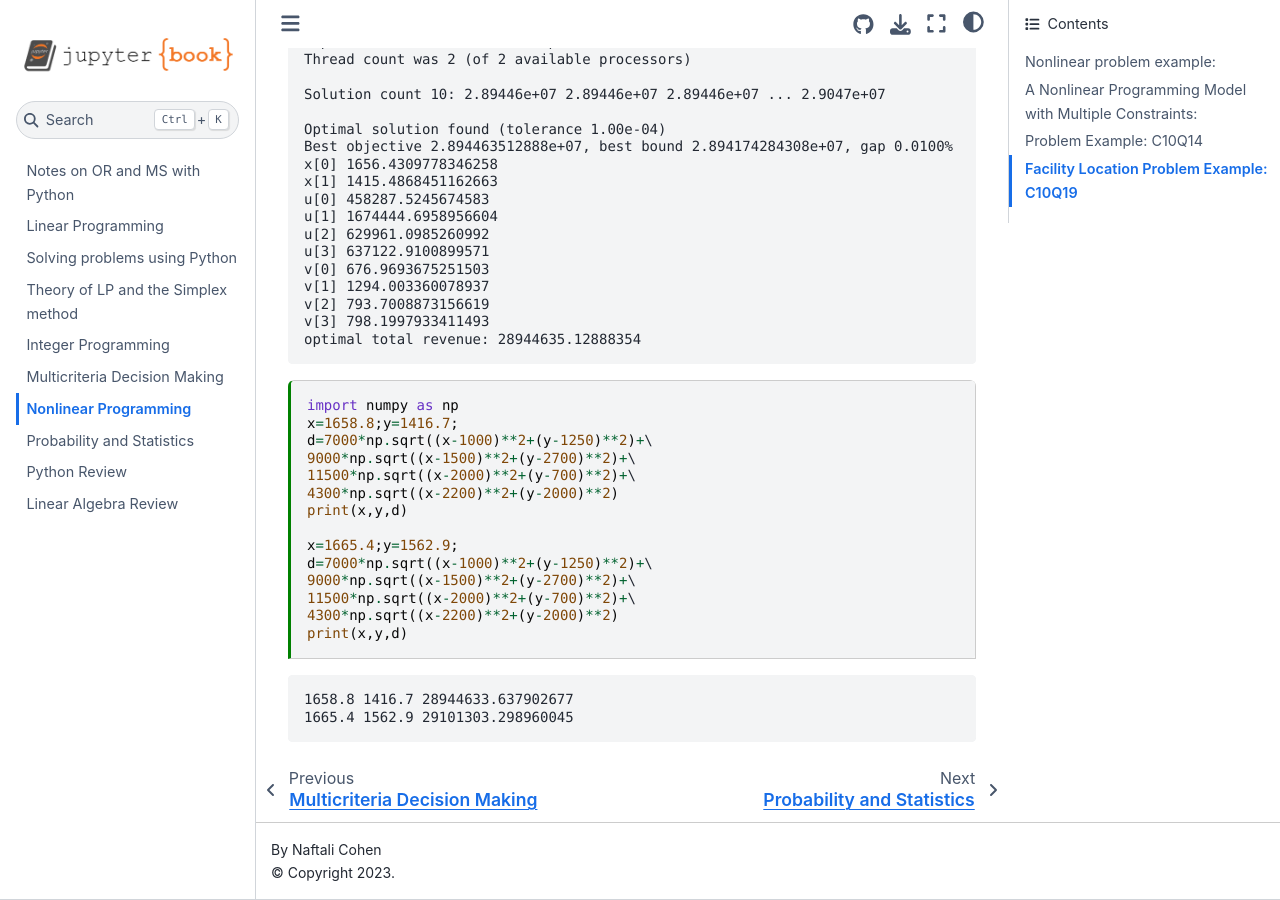
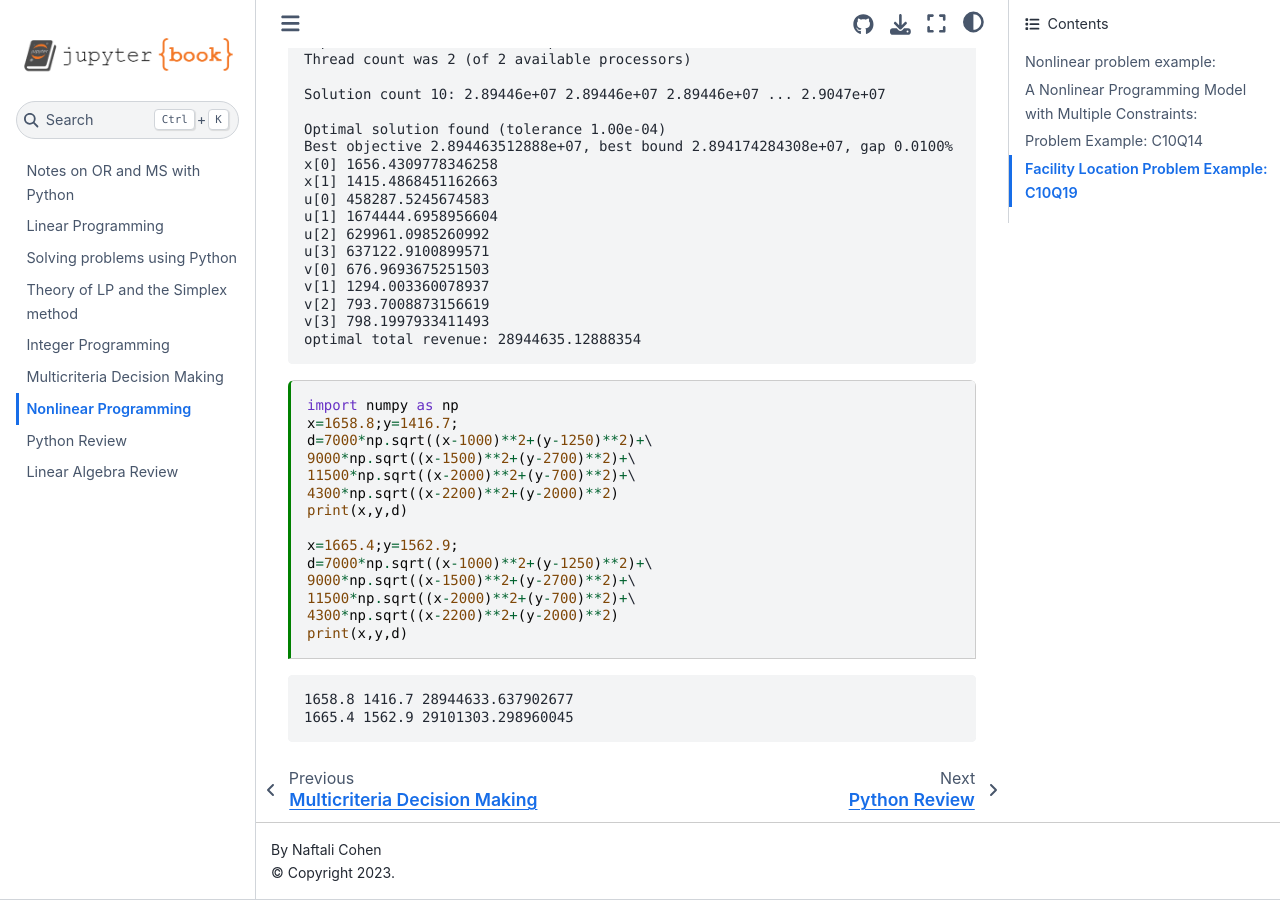
Before and after one commit to naftalic/ORinPython, a Jupyter Book: the page built from Nonlinear_Programming.ipynb, in a window 1280 px wide and 900 px high, scrolled down 7523 px. Built offline with Jupyter Book 1.0.4 settings and Sphinx 7.4.7 and the Sphinx Book theme 1.1.4, drawn with Linux system fonts in a browser that asks for light colours; pages that are not in the unit, such as notebooks, are missing from menus.

Commit message:
Update _toc.yml

```diff
--- a/_toc.yml
+++ b/_toc.yml
@@ -10,7 +10,5 @@ chapters:
 - file: Integer_Programming
 - file: Multicriteria_Decision_Making
 - file: Nonlinear_Programming
-- file: Probability_and_Statistics
 - file: Python_Review
 - file: Linear_Algebra_Review
-- file: Probability_and_Statistics_Review
```
